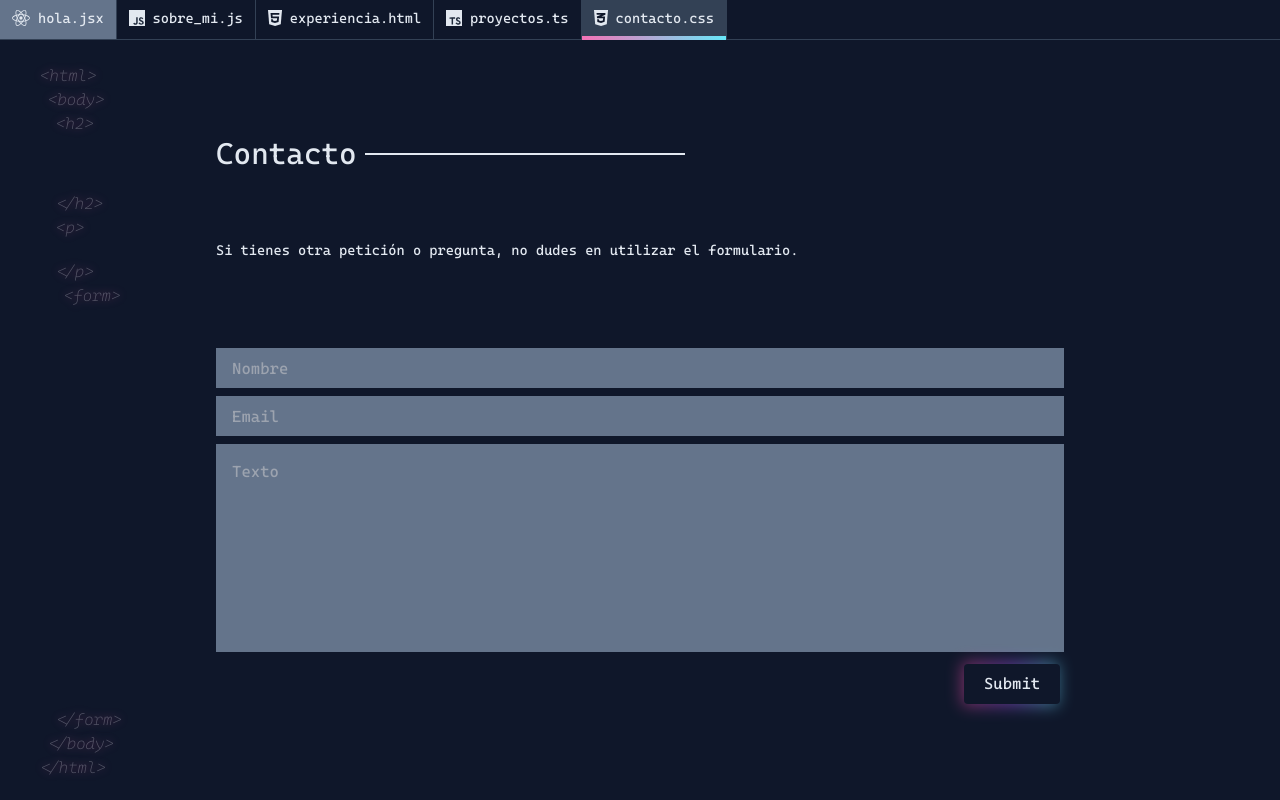
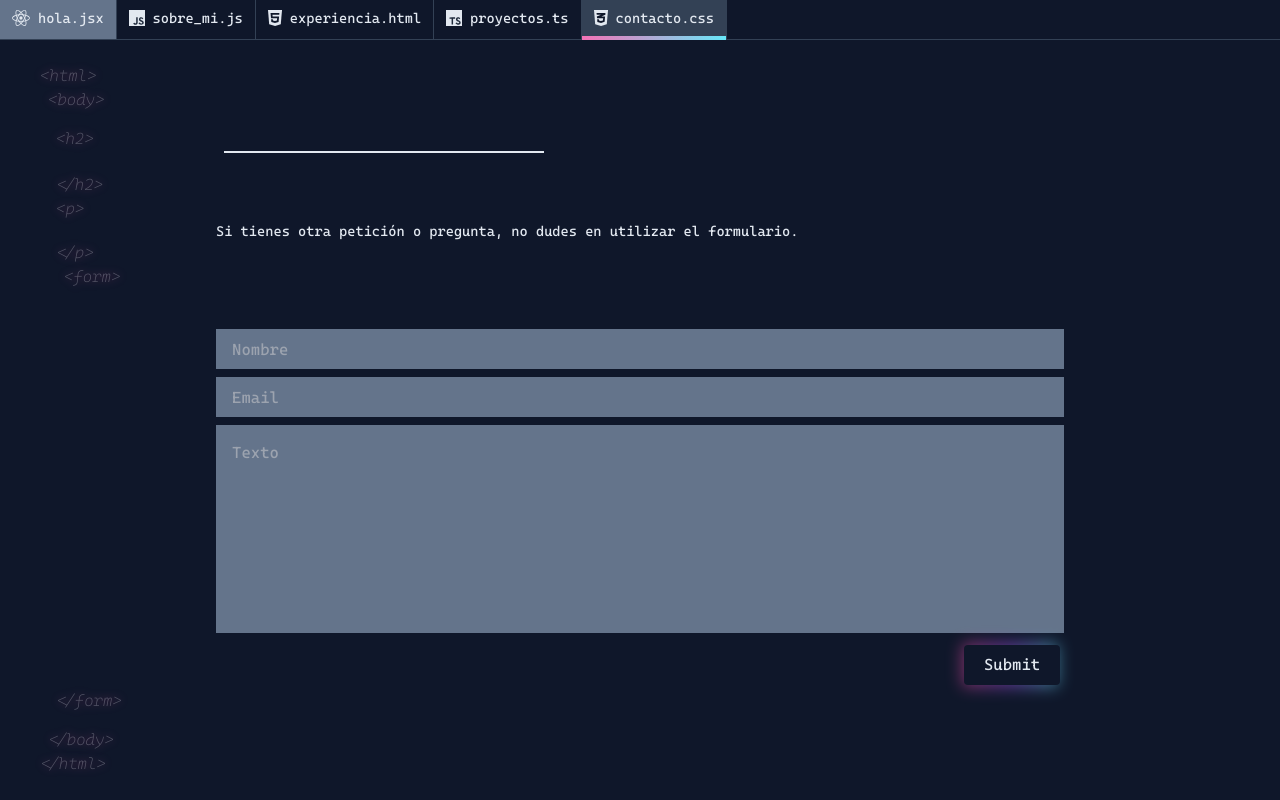
Before and after one commit to kyubiful/personal-landing, a React (Vite) app: page /contact in a window 1280 px wide. Built offline with nearby package versions, Linux system fonts and the light colour scheme.

Commit message:
♻️ refactor: change name for title component input text

```diff
--- a/src/components/Title/index.jsx
+++ b/src/components/Title/index.jsx
@@ -1,7 +1,7 @@
-export const Title = ({ title, className }) => {
+export const Title = ({ text }) => {
   return (
       <div className="flex items-center mt-5 mb-5 md:mt-auto lg:mt-auto">
-        <h1 className="text-lg md:text-3xl lg:text-3xl min-w-max">{title}</h1>
+        <h1 className="text-lg md:text-3xl lg:text-3xl min-w-max">{text}</h1>
         <div className="ml-2 h-0.5 max-w-xs w-full bg-slate-200"/>
       </div>
   )
```
